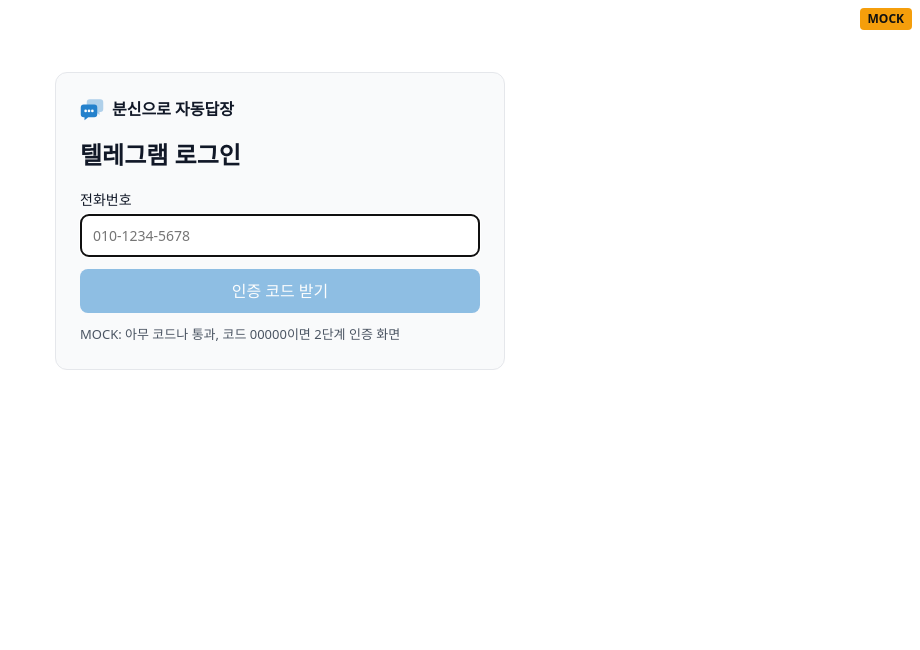
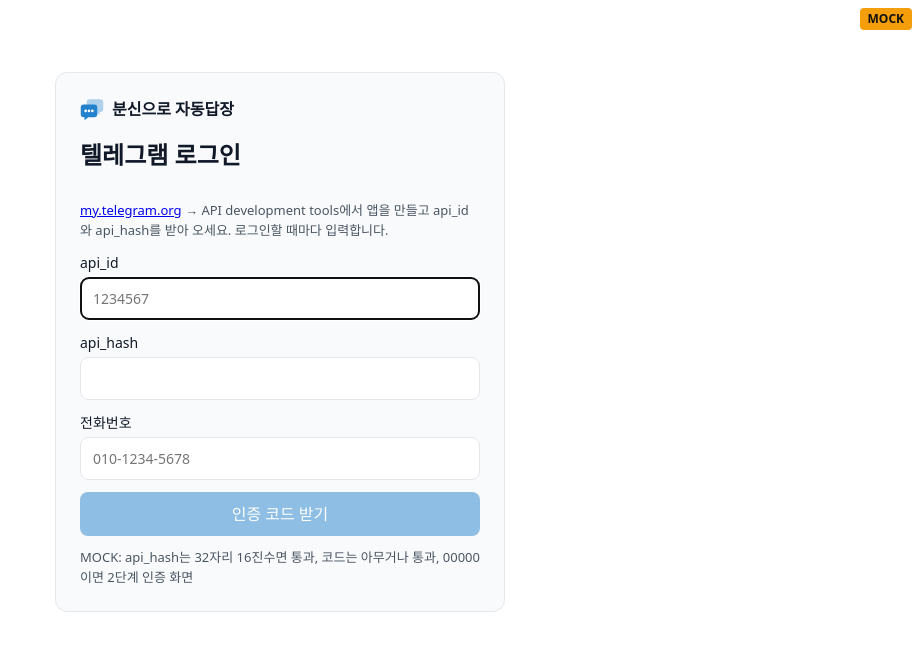
Before and after one commit to algoguma/kirothon, a React (Vite) app in the folder frontend/: page /login in a window 1280 px wide. Shown: the top 650 px of the page, without its empty margins (360-1280 px from the left). Built offline with nearby package versions, Linux system fonts and the light colour scheme.

Commit message:
feat(fe): 로그인 첫 단계에 api_id/api_hash 입력 추가
명세 #4 반영: SendCodeRequest에 api_id/api_hash, INVALID_API_CREDENTIALS 오류 코드, my.telegram.org 안내 링크

```diff
--- a/frontend/src/api/mock.ts
+++ b/frontend/src/api/mock.ts
@@ -59,8 +59,11 @@ function findChat(chatId: number): Chat {
 }
 
 export const mockApi: Api = {
-  async sendCode() {
+  async sendCode({ api_hash }) {
     await delay()
+    if (!/^[0-9a-f]{32}$/i.test(api_hash)) {
+      throw new ApiError(400, 'INVALID_API_CREDENTIALS', 'api_id 또는 api_hash가 올바르지 않습니다.')
+    }
     return { login_id: 'mock-login' }
   },
   async signIn(_loginId, code) {
--- a/frontend/src/api/real.ts
+++ b/frontend/src/api/real.ts
@@ -6,12 +6,13 @@ import type {
   ExportFormat,
   LlmSettings,
   MeResponse,
+  SendCodeRequest,
   SendCodeResponse,
   SessionMessage,
 } from './types'
 
 export const realApi = {
-  sendCode: (phone: string) => request<SendCodeResponse>('POST', '/auth/send-code', { phone }),
+  sendCode: (body: SendCodeRequest) => request<SendCodeResponse>('POST', '/auth/send-code', body),
   signIn: (login_id: string, code: string) =>
     request<MeResponse>('POST', '/auth/sign-in', { login_id, code }),
   password: (login_id: string, password: string) =>
--- a/frontend/src/api/types.ts
+++ b/frontend/src/api/types.ts
@@ -5,6 +5,7 @@ export type IsoDate = string
 
 export type ErrorCode =
   | 'UNAUTHORIZED'
+  | 'INVALID_API_CREDENTIALS'
   | 'INVALID_CODE'
   | 'PASSWORD_REQUIRED'
   | 'INVALID_PASSWORD'
@@ -20,6 +21,8 @@ export interface ErrorBody {
 
 // 7.1 Auth
 export interface SendCodeRequest {
+  api_id: number
+  api_hash: string
   phone: string
 }
 export interface SendCodeResponse {
--- a/frontend/src/pages/LoginPage.tsx
+++ b/frontend/src/pages/LoginPage.tsx
@@ -22,6 +22,8 @@ export default function LoginPage() {
   const navigate = useNavigate()
 
   const [step, setStep] = useState<Step>('phone')
+  const [apiId, setApiId] = useState('')
+  const [apiHash, setApiHash] = useState('')
   const [phone, setPhone] = useState('')
   const [loginId, setLoginId] = useState('')
   const [code, setCode] = useState('')
@@ -51,7 +53,11 @@ export default function LoginPage() {
   const submitPhone = (e: FormEvent) => {
     e.preventDefault()
     void run(async () => {
-      const res = await api.sendCode(normalizePhone(phone))
+      const res = await api.sendCode({
+        api_id: Number(apiId.trim()),
+        api_hash: apiHash.trim(),
+        phone: normalizePhone(phone),
+      })
       setLoginId(res.login_id)
       setCode('')
       setStep('code')
@@ -91,18 +97,50 @@ export default function LoginPage() {
 
       {step === 'phone' && (
         <form onSubmit={submitPhone}>
+          <p className="muted small">
+            <a href="https://my.telegram.org/apps" target="_blank" rel="noreferrer">
+              my.telegram.org
+            </a>
+            {' '}→ API development tools에서 앱을 만들고 api_id와 api_hash를 받아 오세요. 로그인할
+            때마다 입력합니다.
+          </p>
+          <label>
+            api_id
+            <input
+              inputMode="numeric"
+              autoFocus
+              required
+              pattern="[0-9]+"
+              placeholder="1234567"
+              value={apiId}
+              onChange={(e) => setApiId(e.target.value)}
+            />
+          </label>
+          <label>
+            api_hash
+            <input
+              type="password"
+              autoComplete="off"
+              required
+              pattern="[0-9a-fA-F]{32}"
+              title="32자리 16진수"
+              value={apiHash}
+              onChange={(e) => setApiHash(e.target.value)}
+            />
+          </label>
           <label>
             전화번호
             <input
               type="tel"
-              autoFocus
               required
               placeholder="010-1234-5678"
               value={phone}
               onChange={(e) => setPhone(e.target.value)}
             />
           </label>
-          <button disabled={busy || !phone.trim()}>인증 코드 받기</button>
+          <button disabled={busy || !apiId.trim() || !apiHash.trim() || !phone.trim()}>
+            인증 코드 받기
+          </button>
         </form>
       )}
 
@@ -153,7 +191,11 @@ export default function LoginPage() {
           {error}
         </p>
       )}
-      {useMock && <p className="muted small">MOCK: 아무 코드나 통과, 코드 00000이면 2단계 인증 화면</p>}
+      {useMock && (
+        <p className="muted small">
+          MOCK: api_hash는 32자리 16진수면 통과, 코드는 아무거나 통과, 00000이면 2단계 인증 화면
+        </p>
+      )}
     </main>
   )
 }
```
